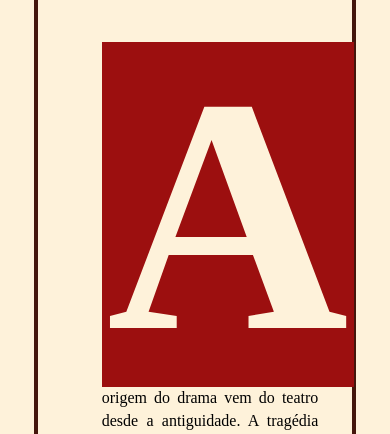
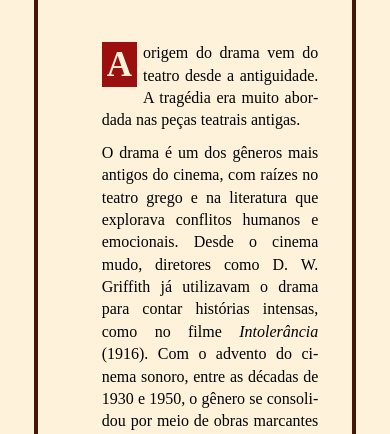
Before and after one commit to MaNogali/ProjetoMostraCultural, a plain HTML site: page index.html in a window 390 px wide. Shown: the part 405-839 px from the top of the page. Drawn offline with Linux system fonts and the light colour scheme; a web font is replaced by a local one.

Commit message:
Ajustando responsividade

```diff
--- a/src/css/style.css
+++ b/src/css/style.css
@@ -538,7 +538,7 @@ nav .nome {
   }
 
   p span {
-    font-size: 335px;
+    font-size: 35px;
   }
   .section-1 .content .text{
     flex-direction: column;
```
